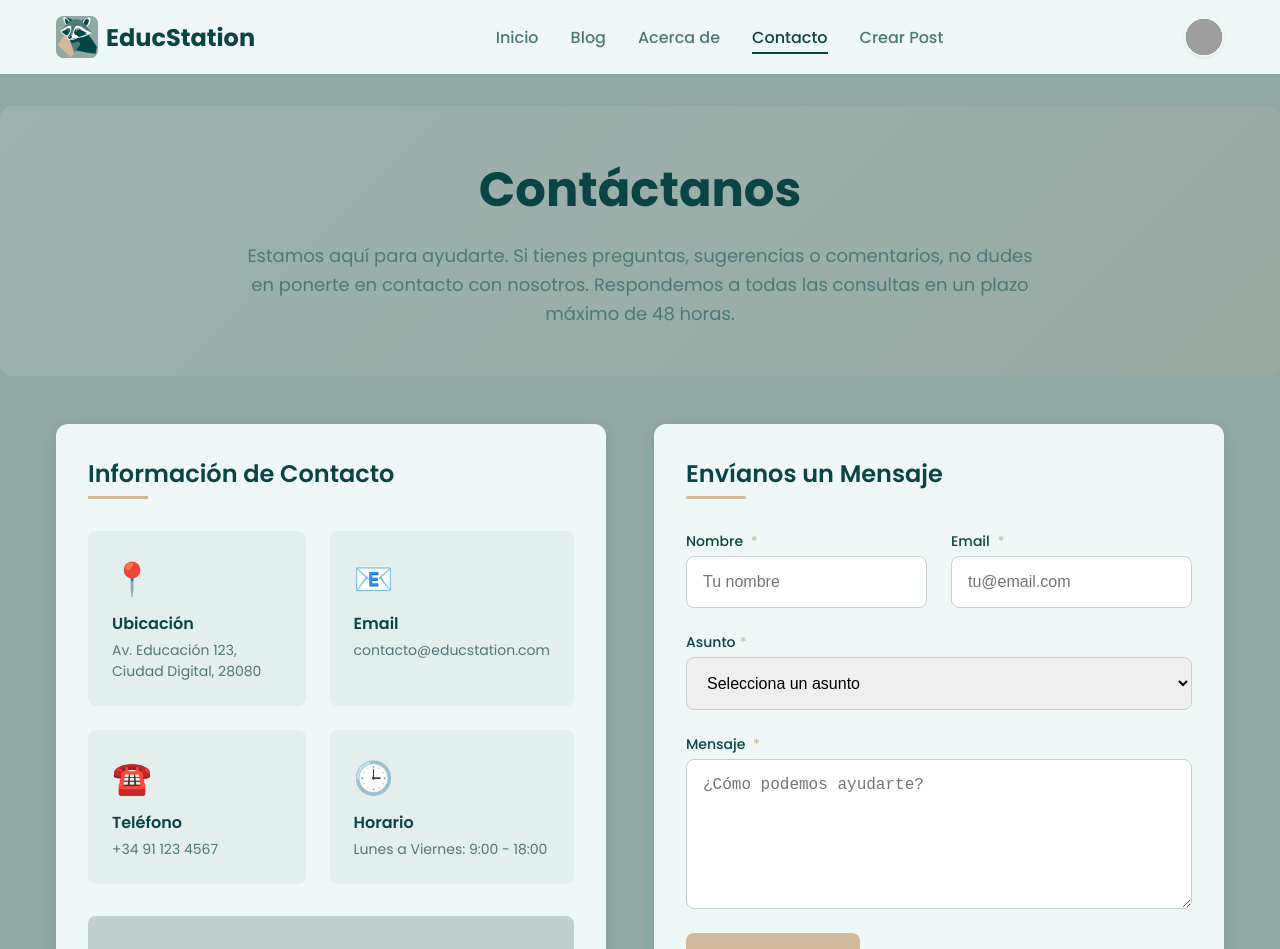
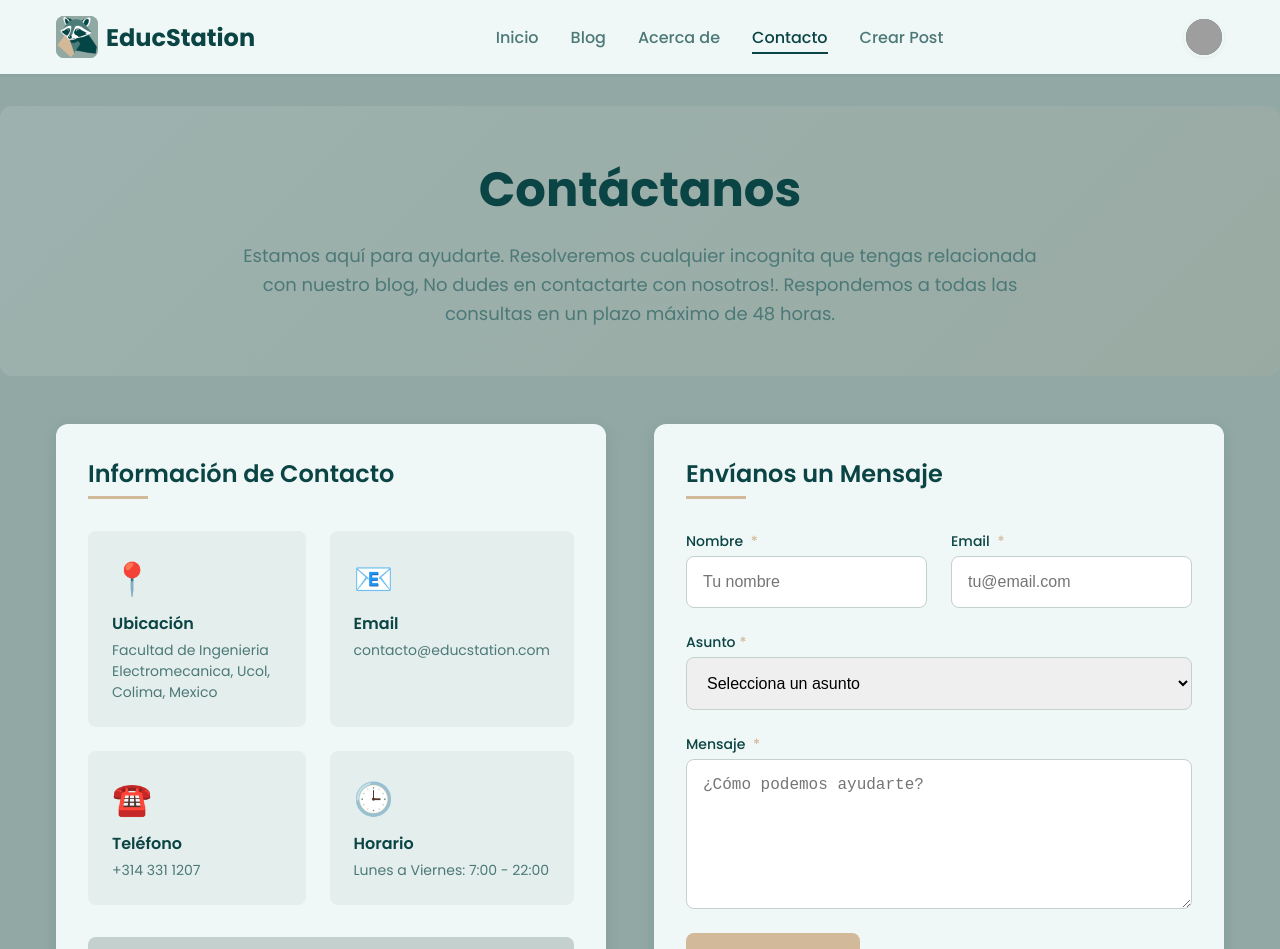
Before and after one commit to Educcorp/EducStation, a React (Create React App) app: page /contact in a window 1280 px wide. Shown: the top 949 px of the page. Built offline with nearby package versions, Linux system fonts and the light colour scheme; grey boxes are pictures that could not be loaded.

Commit message:
Update ContactPage.jsx

```diff
--- a/src/pages/ContactPage.jsx
+++ b/src/pages/ContactPage.jsx
@@ -87,7 +87,7 @@ const ContactPage = () => {
     {
       icon: '📍',
       title: 'Ubicación',
-      content: 'Av. Educación 123, Ciudad Digital, 28080'
+      content: 'Facultad de Ingenieria Electromecanica, Ucol, Colima, Mexico'
     },
     {
       icon: '📧',
@@ -97,12 +97,12 @@ const ContactPage = () => {
     {
       icon: '☎️',
       title: 'Teléfono',
-      content: '+34 91 123 4567'
+      content: '+314 331 1207'
     },
     {
       icon: '🕒',
       title: 'Horario',
-      content: 'Lunes a Viernes: 9:00 - 18:00'
+      content: 'Lunes a Viernes: 7:00 - 22:00'
     }
   ];
 
@@ -114,7 +114,7 @@ const ContactPage = () => {
     },
     {
       question: '¿Ofrecen certificados para los cursos?',
-      answer: 'Sí, todos nuestros cursos incluyen un certificado digital al completarlos satisfactoriamente. Estos certificados son verificables a través de nuestra plataforma.'
+      answer: 'No! :D.'
     },
     {
       question: '¿Tienen recursos para educación primaria?',
@@ -411,8 +411,8 @@ const ContactPage = () => {
           <div style={styles.container}>
             <h1 style={styles.title}>Contáctanos</h1>
             <p style={styles.subtitle}>
-              Estamos aquí para ayudarte. Si tienes preguntas, sugerencias o comentarios,
-              no dudes en ponerte en contacto con nosotros. Respondemos a todas las consultas
+              Estamos aquí para ayudarte. Resolveremos cualquier incognita que tengas relacionada con nuestro blog,
+              No dudes en contactarte con nosotros!. Respondemos a todas las consultas
               en un plazo máximo de 48 horas.
             </p>
           </div>
@@ -458,7 +458,7 @@ const ContactPage = () => {
 
               <div style={styles.mapContainer}>
                 <iframe
-                  src="https://maps.google.com/maps?q=Madrid,Spain&z=13&output=embed"
+                  src="https://www.google.com/maps/embed?pb=!1m18!1m12!1m3!1d3769.6293535527034!2d-104.40488172201485!3d19.123909435912225!2m3!1f0!2f0!3f0!3m2!1i1024!2i768!4f13.1!3m3!1m2!1s0x84255a99f51cf4b5%3A0x71073f9935f08f0a!2sFacultad%20de%20Ingenier%C3%ADa%20Electromec%C3%A1nica%20(FIE)!5e0!3m2!1sen!2sus!4v1741748318372!5m2!1sen!2sus"
                   style={styles.map}
                   title="Mapa de ubicación"
                   allowFullScreen
```
